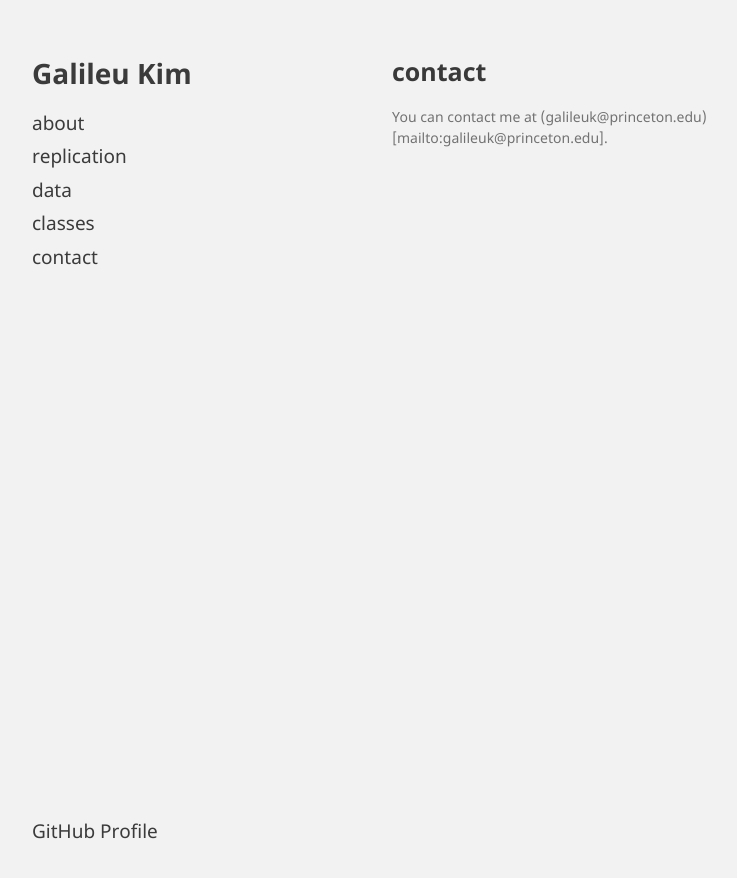
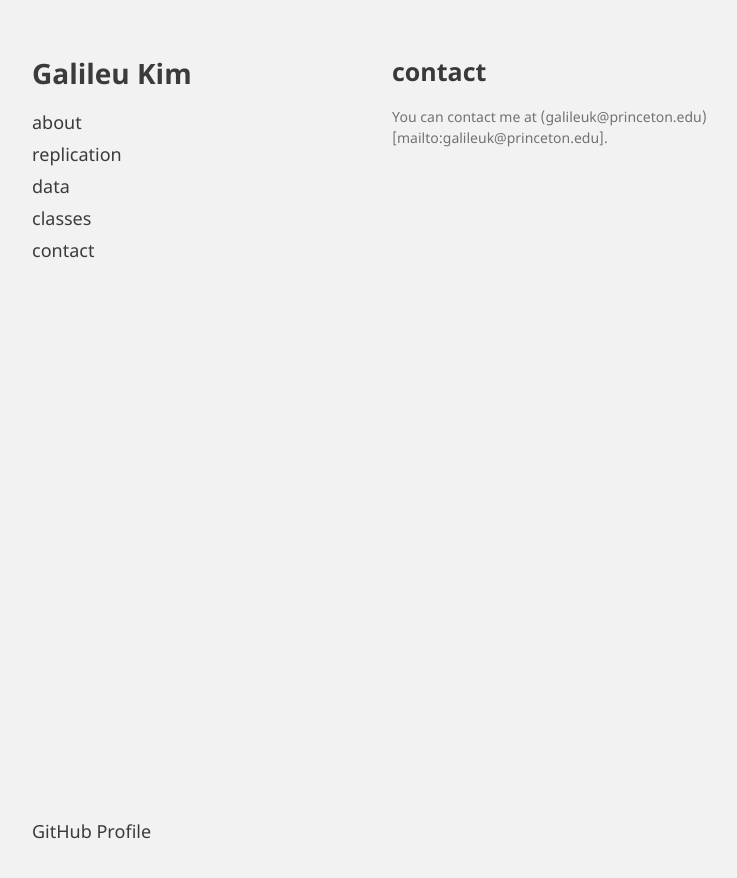
Before and after one commit to galileukim/galileukim.github.io, a Jekyll site: the page built from pages/contact.md, in a window 1280 px wide. Shown: the top 878 px of the page, without its empty margins (178-915 px from the left). Built offline with Jekyll 4.4.1, drawn with Linux system fonts in a browser that asks for light colours; our own code applies the rules of GitHub Pages for plain Markdown files.

Commit message:
change font size

```diff
--- a/_sass/jekyll-theme-minimal.scss
+++ b/_sass/jekyll-theme-minimal.scss
@@ -47,7 +47,7 @@
 }
 
 .view a {
-  font-size:19px;
+  font-size:18px;
 }
 
 a:hover, a:focus {
@@ -64,7 +64,7 @@
 
 a:hover small {
   color:rgb(228, 253, 0);
-  font-size:38px;
+  font-size:45px;
 }
 
 .wrapper {
```
